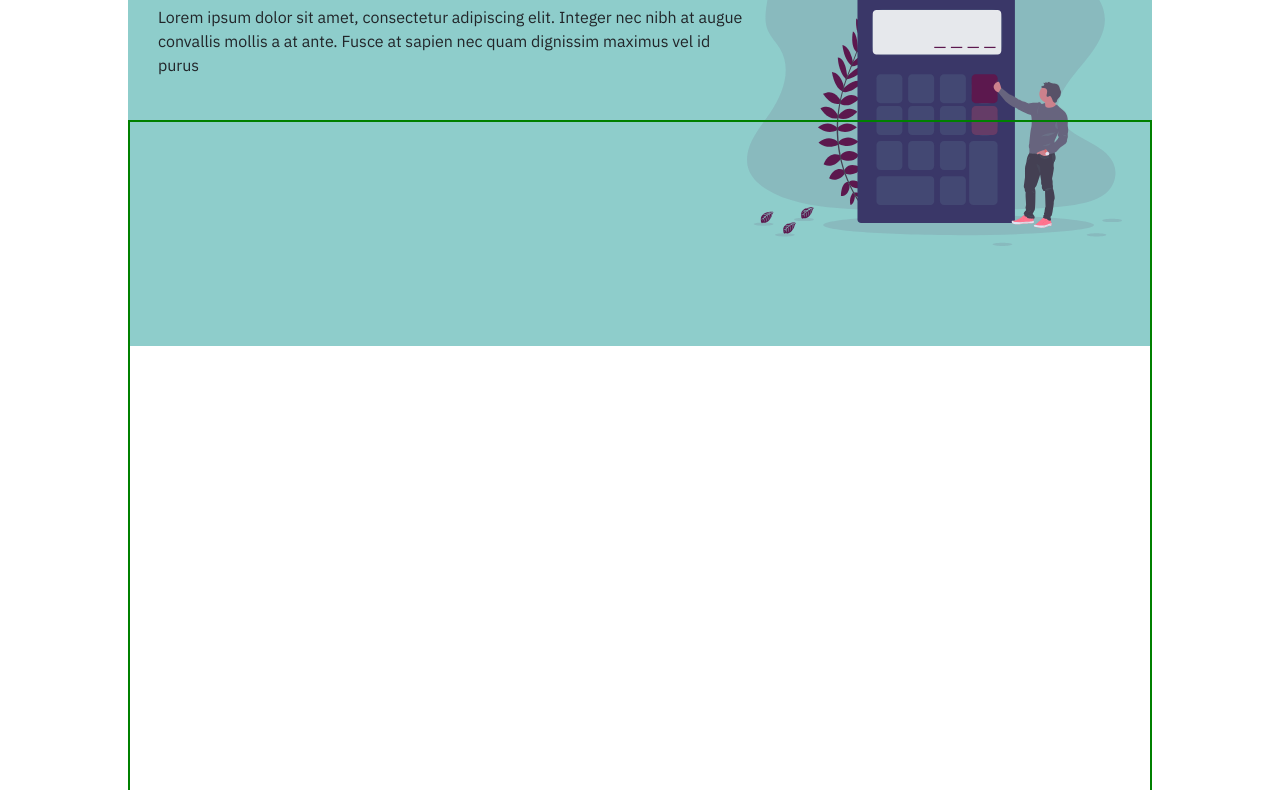
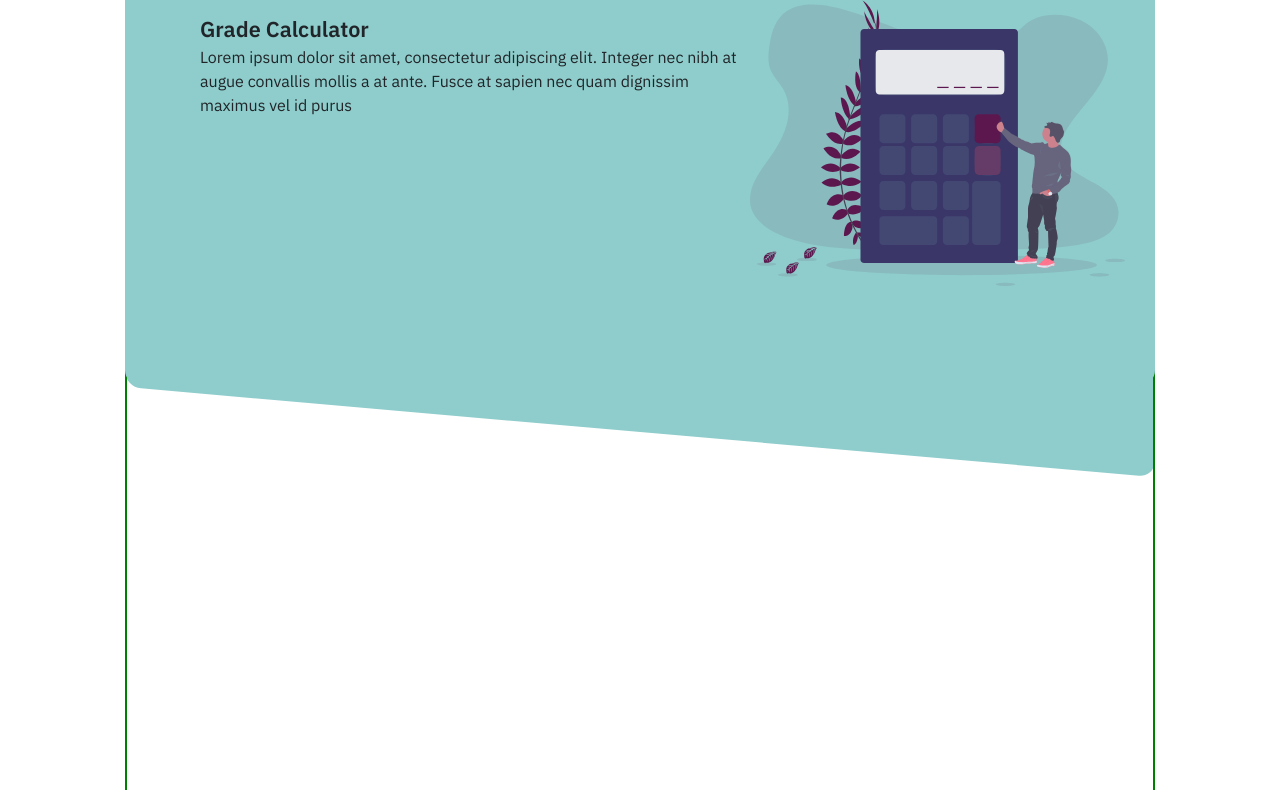
Before and after one commit to compsat/grade-calc, a plain HTML site: page nuncio/index.html in a window 1280 px wide. Shown: the part 106-896 px from the top of the page. Drawn offline with nearby package versions, Linux system fonts and the light colour scheme.

Commit message:
add skewed borders for header and footer

```diff
--- a/nuncio/layout.css
+++ b/nuncio/layout.css
@@ -98,7 +98,7 @@ body {
 
 
 .footer-content-container {
-	margin-bottom: 50px;
+	margin-bottom: 25px;
 	display: flex;
 	flex-direction: column;
 }
@@ -139,18 +139,33 @@ ul.section-content {
 	display: none;
 }
 
-@media screen and (min-width: 768px) {
+@media screen and (min-width: 852px) {
 	.grid-container {
-		grid-template-columns: minmax(5%, 10%) repeat(6, minmax(150px, 1fr)) minmax(5%, 10%);
-		grid-template-rows: repeat(22, 113px);
+		grid-template-columns: repeat(6, 1fr);
+		grid-template-rows: repeat(14, 113px);
+		padding: 40px 125px 50px 125px;
 	}
 
 	.grid-center-item {
-		grid-column: 2 / span 6;
+		grid-column: 1 / span 6;
 	}
 
 	.index-header {
 		grid-row: 1 / span 4;
+		position: relative;
+	}
+
+	.index-header:after {
+		content: '';
+		background: inherit;
+		border-radius: inherit;
+		top: 3.6vw;
+		left: 0;
+		transform:skewY(5deg);
+		width: 100%;
+		height: 100%;
+		position: absolute;
+		z-index: -1;
 	}
 
 	.assessment-panel {
@@ -162,7 +177,13 @@ ul.section-content {
 	}
 
 	.index-footer {
-		grid-row: 12 / span 4;
+		grid-row: 14 / span 4;
+		position: relative;
+	}
+
+	.index-header,
+	.index-footer {
+		border-radius: 16px;
 	}
 
 	.header-content-container {
@@ -172,6 +193,9 @@ ul.section-content {
 		align-items: stretch;
 	}
 
+	.section-content.header {
+		margin-left: 45px;
+	}
 
 	.header-graphic {
 	    height: 440px;
@@ -209,4 +233,17 @@ ul.section-content {
 		display: block;
 	}
 
+	.index-footer::before {
+	    content: '';
+	    position: absolute;
+	    background: inherit;
+	    width: 100%;
+	    height: 100%;
+	    border-radius: inherit;
+	    left: 0;
+	    bottom: 3.9vw;
+	    transform: skewY(-5deg);
+	    z-index: -1;
+	}
+
 }
```
